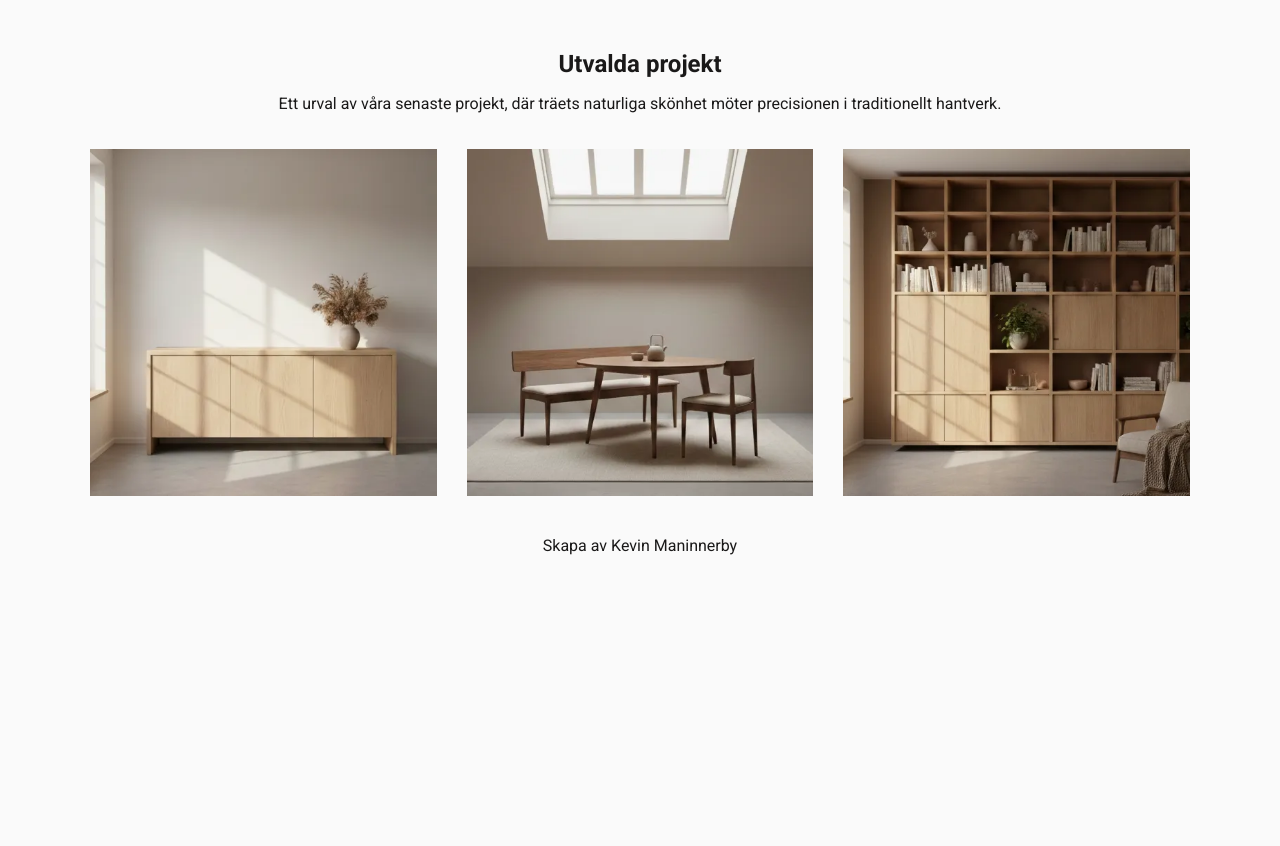
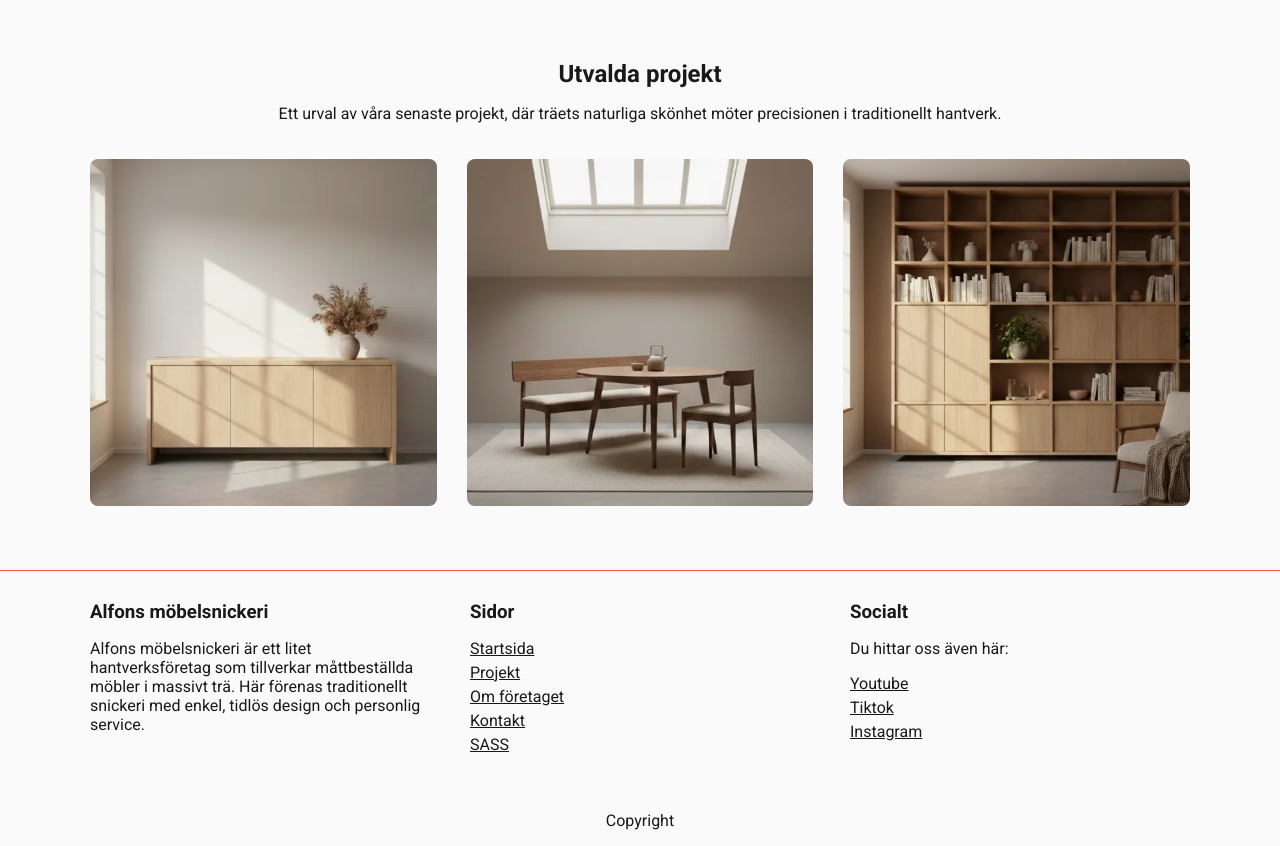
Before and after one commit to Jwcub/alfons, a website built with Vite: page index.html in a window 1280 px wide. Shown: the part 800-1646 px from the top of the page. Before the commit the page ends 1371 px from the top, so only its background shows below. Built offline with nearby package versions, Linux system fonts and the light colour scheme.

Commit message:
Uppdatering av footer

```diff
--- a/index.html
+++ b/index.html
@@ -32,6 +32,7 @@
         </div>
 
         <div class="hero">
+            <button class="established">Etablerat 2026</button>
             <h1>Lokalt hantverk. <br>
                 Tidlös design.</h1>
             <h2>Platsbyggd inredning och fristående möbler i massiva material. Vi kombinerar traditionella metoder med modern funktion.</h2>
@@ -43,7 +44,6 @@
     </header>
     <main>
         <section class="wrapper-body">
-
             <div class="text-block">
                 <h2>Utvalda projekt</h2>
                 <p>Ett urval av våra senaste projekt, där träets naturliga skönhet möter precisionen i traditionellt hantverk. </p>
@@ -64,15 +64,40 @@
             </div>
         </section>
 
+    </main>
+        <footer>
+        <div class="wrapper-footer">
+            <div class="footer-item">
+                <h3>Alfons möbelsnickeri</h3>
+                <p>Alfons möbelsnickeri är ett litet hantverksföretag som tillverkar måttbeställda möbler i massivt trä. Här förenas traditionellt snickeri med enkel, tidlös design och personlig service.</p>
+            </div>
 
-    </main>
-    <footer>
-        <p>Skapa av Kevin Maninnerby</p>
+            <div class="footer-item">
+                <h3>Sidor</h3>
+                <ul>
+                    <li><a href="#">Startsida</a></li>
+                    <li><a href="#">Projekt</a></li>
+                    <li><a href="#">Om företaget</a></li>
+                    <li><a href="#">Kontakt</a></li>
+                    <li><a href="/sass.html">SASS</a></li>
+                </ul>
+            </div>
+
+            <div class="footer-item">
+                <h3>Socialt</h3>
+                <p>Du hittar oss även här:</p>
+                <ul>
+                    <li><a href="#">Youtube</a></li>
+                    <li><a href="#">Tiktok</a></li>
+                    <li><a href="#">Instagram</a></li>
+                </ul>
+
+            </div>
+        </div>
+
+        <p class="copyright">Copyright</p>
+
     </footer>
-
-
-
-
     <script type="module" src="/src/js/main.js"></script>
 </body>
 </html>
--- a/src/styles/_base.scss
+++ b/src/styles/_base.scss
@@ -14,7 +14,7 @@ body {
 }
 
 h1, h2, h3 {
-    margin: 0;
+    margin: 10px 0;
 }
 
 .logo {
@@ -95,6 +95,7 @@ h1, h2, h3 {
 
     nav {
         position: absolute;
+        z-index: 9999;
         top: 60px;
         left: 0;
         width: 100%;
@@ -140,10 +141,15 @@ h1, h2, h3 {
     }
 }
 
+.established {
+     @include mixins.transparent-btn;
+}
+
 .wrapper-body {
     @include mixins.wrapper;
     display: flex;
     flex-direction: column;
+    margin-bottom: 40px;
 
     ul {
         margin-top: 0;
@@ -163,9 +169,38 @@ h1, h2, h3 {
     img {
         width: 100%;
         height: auto;
+        border-radius: 8px;
     }
 }
 
 footer {
+    border-top: 1px solid variables.$color-terracotta;
+}
+
+.wrapper-footer {
+    @include mixins.wrapper;
+    display: flex;
+    gap: 40px;
+}
+
+.footer-item {
+    flex-basis: 33%;
+
+    ul {
+        list-style: none;
+        padding-left: 0;
+    }
+    li {
+        padding-bottom: 5px;
+    }
+    a {
+        color: light-dark(variables.$light-text, variables.$dark-text);
+    }
+    a:hover {
+        color: variables.$color-terracotta;
+    }
+}
+
+.copyright {
     text-align: center;
 }
--- a/src/styles/_mixins.scss
+++ b/src/styles/_mixins.scss
@@ -1,4 +1,5 @@
 @use "sass:color";
+@use 'variables';
 
 @mixin wrapper ($max-width: 1100px, $padding: 20px 40px) {
     max-width: $max-width;
@@ -12,6 +13,7 @@
     color: white;
     font-size: 1em;
     padding: 15px 20px;
+    cursor: pointer;
 
 
     @if $rounded {
@@ -22,3 +24,15 @@
         background-color: color.scale($bgColor, $lightness: 20%);
     }
 }
+
+@mixin transparent-btn() {
+    font-size: 0.8rem;
+    text-transform: uppercase;
+    padding: 4px 8px;
+    border-radius: 8px;
+    border: 1px solid rgba(variables.$color-terracotta, 0.53);
+    background:  rgba(variables.$color-terracotta, 0.2);
+    box-shadow: 0 4px 30px rgba(0, 0, 0, 0.1);
+    backdrop-filter: blur(3.8px);
+    color: variables.$color-terracotta;
+}
```
Also changed, not shown: sass.html (+32 -5 lines).
